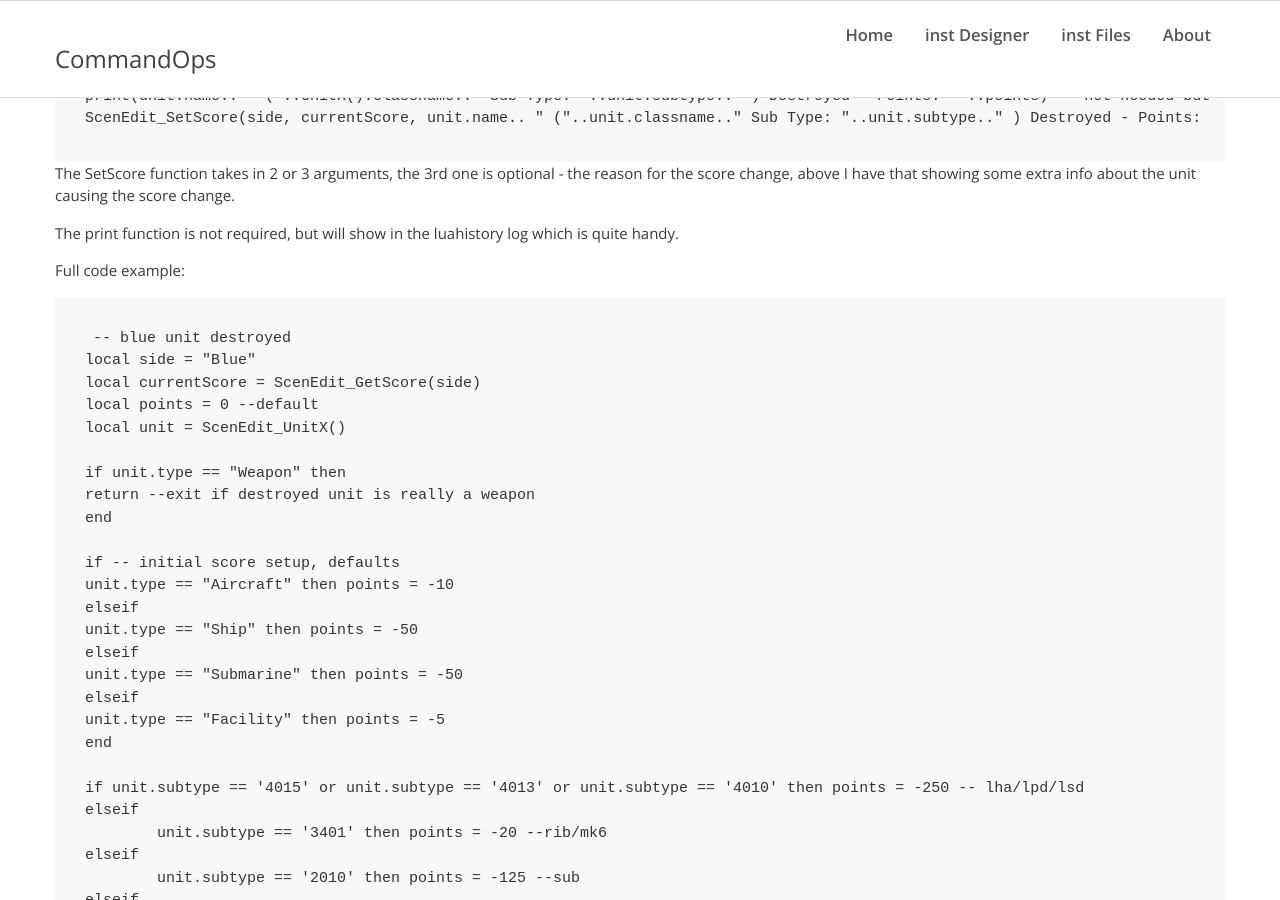
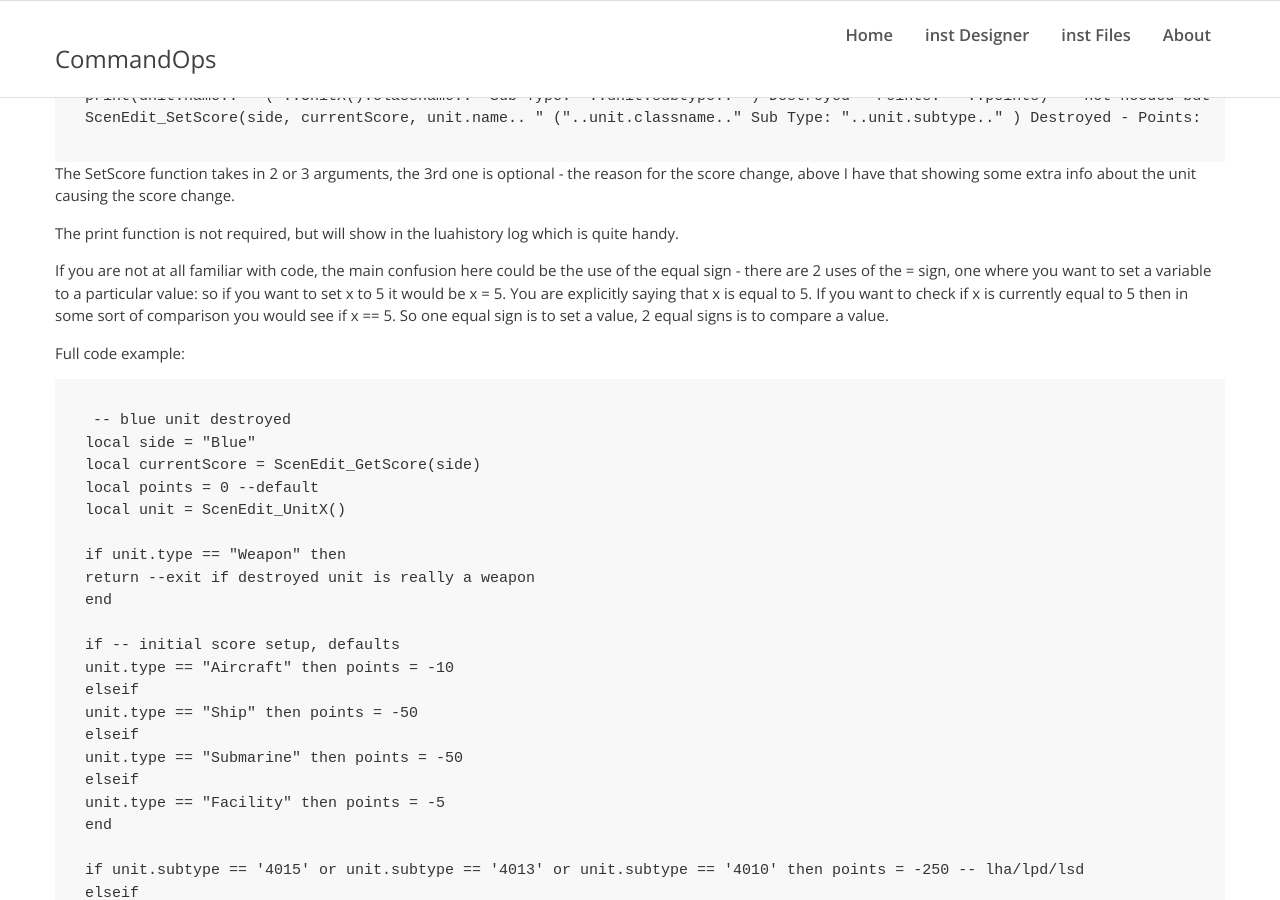
Before and after one commit to commandops/commandops.github.io, a Jekyll site: the page built from posts/lua-scoring-example.md, in a window 1280 px wide and 900 px high, scrolled down 2422 px. Built offline with Jekyll 4.4.1, drawn with Linux system fonts in a browser that asks for light colours; our own code applies the rules of GitHub Pages for plain Markdown files; comment, search, counter and statistics services are not loaded.

Commit message:
Update lua-scoring-example.md

```diff
--- a/posts/lua-scoring-example.md
+++ b/posts/lua-scoring-example.md
@@ -101,6 +101,7 @@ The SetScore function takes in 2 or 3 arguments, the 3rd one is optional - the r
 
 The print function is not required, but will show in the luahistory log which is quite handy.
 
+If you are not at all familiar with code, the main confusion here could be the use of the equal sign - there are 2 uses of the = sign, one where you want to set a variable to a particular value: so if you want to set x to 5 it would be x = 5. You are explicitly saying that x is equal to 5. If you want to check if x is currently equal to 5 then in some sort of comparison you would see if x == 5. So one equal sign is to set a value, 2 equal signs is to compare a value.
 
 Full code example:
 
```
